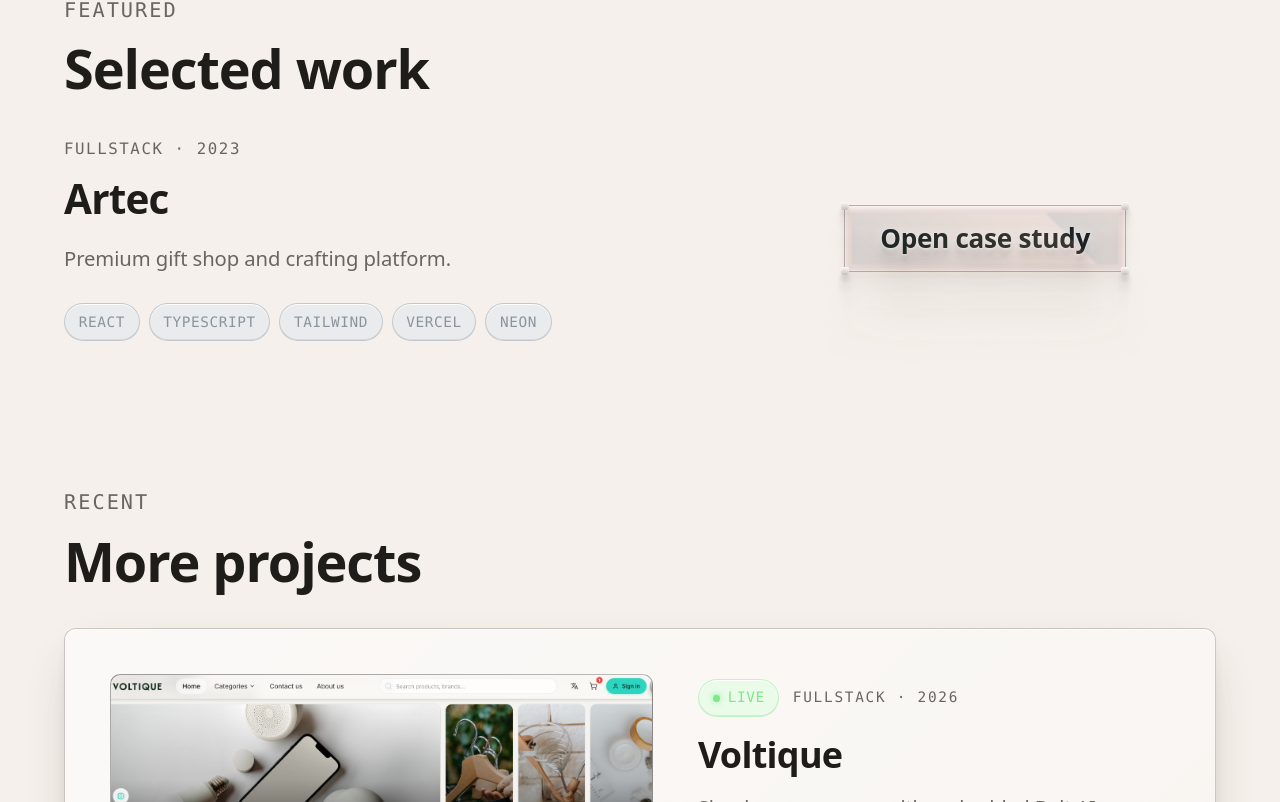
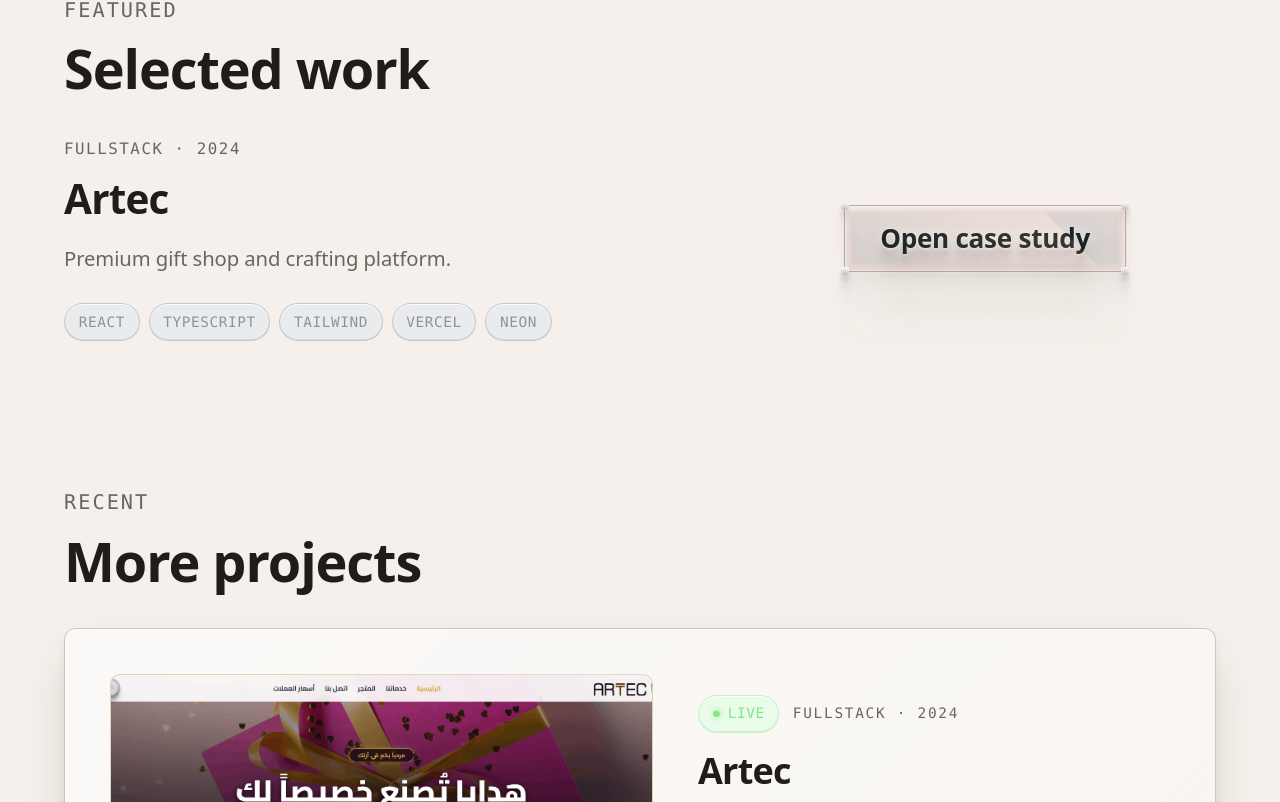
Before and after one commit to Da94-St/muhammad-alshwikh, a React (Vite) app: page / in a window 1280 px wide. Shown: the part 1038-1840 px from the top of the page. Built offline with nearby package versions, Linux system fonts and the light colour scheme.

Commit message:
fix: nova tech status and image path

```diff
--- a/src/data/projects.ts
+++ b/src/data/projects.ts
@@ -10,9 +10,9 @@
       'Features dynamic product management with Neon PostgreSQL, Google Drive ' +
       'media integration, live gold/currency market pricing, and a custom ' +
       'WhatsApp checkout flow.',
-    year: 2023,
+    year: 2024, // Changed to 2024 so it shows up in recent projects
     status: 'live',
-    category: 'fullstack', // FIXED: Changed from 'e-commerce'
+    category: 'fullstack',
     tags: ['E-commerce', 'RTL', 'Full-Stack'],
     stack: ['React', 'TypeScript', 'Tailwind', 'Vercel', 'Neon'],
     thumbnail: '/projects/artec.png',
@@ -33,9 +33,9 @@
       'A streamlined e-commerce experience integrating Bolt AI frames to ' +
       'provide dynamic, interactive product visualization. Designed with a ' +
       'focus on clean UI and seamless shopping flow.',
-    year: 2026,
+    year: 2024,
     status: 'live',
-    category: 'fullstack', // FIXED: Changed from 'e-commerce'
+    category: 'fullstack',
     tags: ['E-commerce', 'AI', 'UI/UX'],
     stack: ['React', 'Tailwind', 'Bolt AI'],
     thumbnail: '/projects/voltique.png',
@@ -56,13 +56,13 @@
       'A cutting-edge news portal featuring AI-generated blog content. The UI ' +
       'boasts neat glassmorphism styles, stunning 3D animation effects, and an ' +
       'awesome overlay system for a deeply engaging reading experience.',
-    year: 2026,
-    status: 'wip',
-    category: 'experiment', // FIXED: Changed from 'web'
+    year: 2024,
+    status: 'live', // FIXED: Changed from 'wip' to 'live' so the link works
+    category: 'experiment',
     tags: ['AI', '3D Animation', 'Glassmorphism'],
     stack: ['React', 'Three.js', 'Tailwind', 'AI'],
     thumbnail: '/projects/nova-tech.png',
-    liveUrl: 'https://nova-tech-da.vercel.app/',
+    liveUrl: 'https://nova-tech-da.vercel.app',
     repoUrl: 'https://github.com/Da94-St/nova-tech',
     metrics: {
       Content: 'AI Generated',
@@ -81,7 +81,7 @@
       'grouped by phase: reconnaissance, exploitation, post-exploitation, and ' +
       'forensics. Follow curated learning tracks mapped to OSCP, CEH, and ' +
       'practical certification paths.',
-    year: 2026,
+    year: 2024,
     status: 'live',
     category: 'cybersecurity',
     tags: ['Pentest', 'Linux', 'Security'],
@@ -104,7 +104,7 @@
     description:
       'A fine-tuned transformer served through a lightweight FastAPI ' +
       'inference layer. Runs on a single CPU core, under 15ms per request.',
-    year: 2025,
+    year: 2023,
     status: 'live',
     category: 'ai-ml',
     tags: ['NLP', 'Edge', 'Inference'],
@@ -126,7 +126,7 @@
     description:
       'Double-entry bookkeeping in a single SQLite file. Imports bank ' +
       'CSV exports, categorizes by rule, and generates a tax-ready summary.',
-    year: 2025,
+    year: 2023,
     status: 'wip',
     category: 'data-analysis',
     tags: ['Accounting', 'SQLite', 'CLI'],
@@ -146,7 +146,7 @@
       'A dashboard tracking capital flows across eleven market sectors ' +
       'using public data. Retired in 2023 when the underlying feed was ' +
       'discontinued.',
-    year: 2023,
+    year: 2022,
     status: 'archived',
     category: 'data-analysis',
     tags: ['Markets', 'ETL', 'Visualization'],
```
Also changed, not shown: public/projects/nova-tech.png (renamed from public/projects/nova tech.png).
